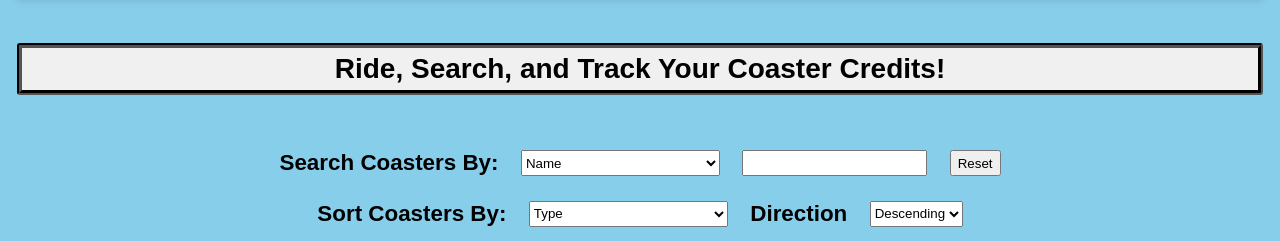
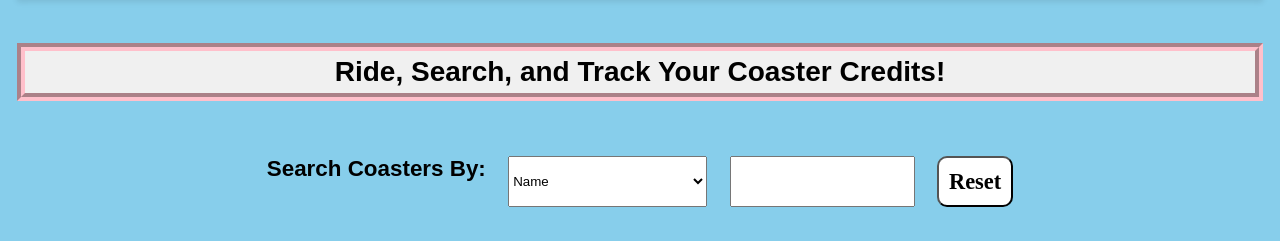
Before and after one commit to mariothorpe/ReactFinalProject-CTD, a React (Vite) app: page / in a window 1280 px wide. Shown: the part 237-478 px from the top of the page. Built offline with nearby package versions, Linux system fonts and the light colour scheme; no server answers.

Commit message:
feat: added styling to sign up and login forms
- added styling to reset, login and sign up buttons

```diff
--- a/src/features/CoasterViewForm.jsx
+++ b/src/features/CoasterViewForm.jsx
@@ -5,7 +5,7 @@ const StyledForm = styled.form`
 display: flex;
 flex-direction: column;
 align-items: center;
-gap: .50em;
+gap: 1em;
 margin-bottom: 1em;
 padding: 1em;
 font-size: 1em;
--- a/src/pages/About.module.css
+++ b/src/pages/About.module.css
@@ -1,4 +1,4 @@
-div{
+div {
     justify-content: center;
     text-align: center;
     font-family: Arial, sans-serif;
@@ -8,13 +8,11 @@ div{
 }
 
 
-p{
+p {
     padding: 5px;
     background-color: #f0f0f0;
-    border-radius: 5px;
     font-family: Arial, sans-serif;
     font-weight: bold;
-    border: 5px solid black;
-    border-style: groove;
-    border-radius: 3px;
+    border: 8px groove pink;
+    margin-top: 10px;
 }
--- a/src/pages/SignUpForm.module.css
+++ b/src/pages/SignUpForm.module.css
@@ -0,0 +1,35 @@
+label {
+    display: block;
+    margin-bottom: 8px;
+    font-weight: bold;
+}
+
+/* input {
+    padding: 5px;
+    border: 3px solid pink;
+    font-size: 1em;
+} */
+
+/* form {
+    display: flex;
+    flex-direction: column;
+    gap: 10px;
+    max-width: 400px;
+    margin: auto;
+} */
+
+button {
+    padding: 10px;
+    background-color: white;
+    border-radius: 10px;
+    font-size: 1em;
+    font-family: emoji;
+    cursor: pointer;
+    font-weight: bold;
+    margin: auto;
+}
+
+button:hover {
+    background-color: pink;
+    transition: background-color 1s ease;
+}
```
Also changed, not shown: src/pages/SignUpForm.jsx (+5 -3 lines).
